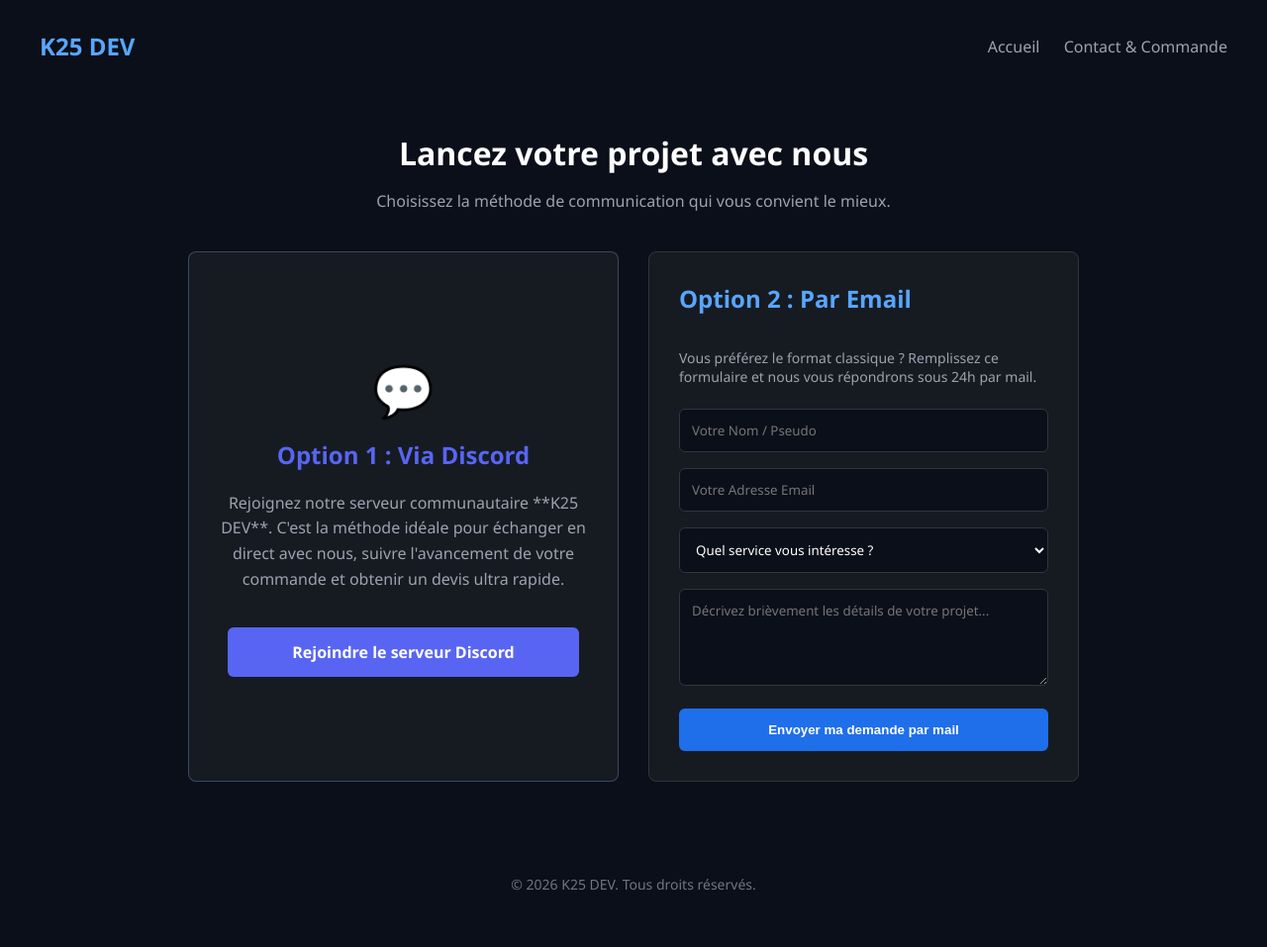
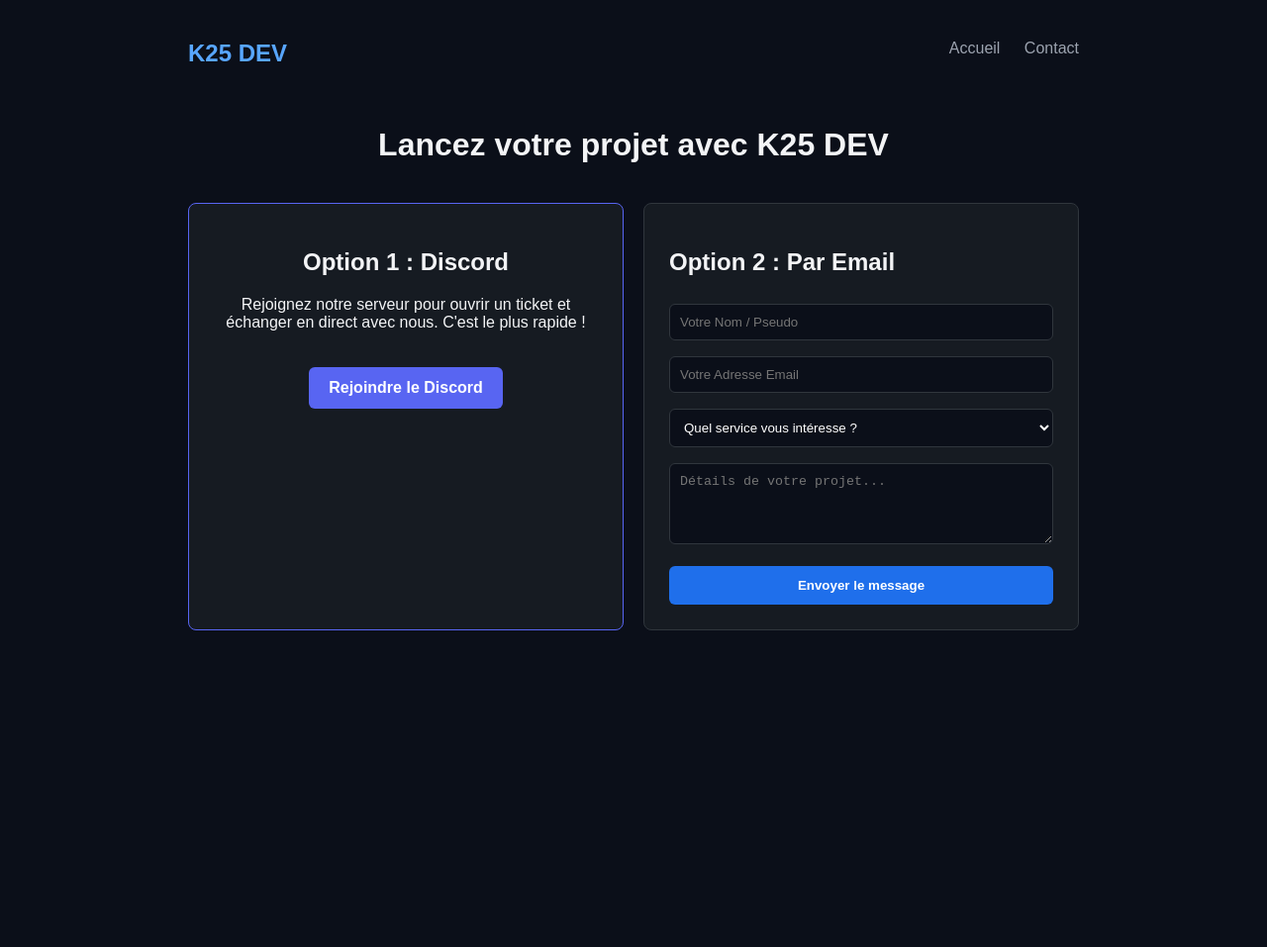
Before and after one commit to Ti-ti25/K25DEV, a website: page contact.html in a window 1280 px wide. Shown: the whole page at 99% size. After the commit the page ends 800 px from the top, so only its background shows below. Drawn offline with Linux system fonts and the light colour scheme.

Commit message:
Add files via upload

```diff
--- a/contact.html
+++ b/contact.html
@@ -3,41 +3,29 @@
 <head>
     <meta charset="UTF-8">
     <meta name="viewport" content="width=device-width, initial-scale=1.0">
-    <title>Discuter d'un projet | K25 DEV</title>
+    <title>Contact | K25 DEV</title>
     <style>
-        body { background-color: #0b0f19; color: #f3f4f6; font-family: 'Segoe UI', sans-serif; margin: 0; padding: 0; }
-        header { max-width: 1200px; margin: 0 auto; padding: 30px 20px; display: flex; justify-content: space-between; align-items: center; }
+        body { background-color: #0b0f19; color: #f3f4f6; font-family: sans-serif; margin: 0; padding: 20px; }
+        header { max-width: 900px; margin: 0 auto; display: flex; justify-content: space-between; padding: 20px 0; }
         .logo { font-size: 24px; font-weight: bold; color: #58a6ff; text-decoration: none; }
-        nav a { color: #9ca3af; text-decoration: none; margin-left: 20px; font-weight: 500; }
-        nav a:hover { color: #58a6ff; }
+        nav a { color: #9ca3af; text-decoration: none; margin-left: 20px; }
 
-        .container { max-width: 900px; margin: 40px auto; padding: 0 20px; }
-        h1 { text-align: center; color: #ffffff; margin-bottom: 10px; font-size: 32px; }
-        .subtitle { text-align: center; color: #9ca3af; margin-bottom: 40px; font-size: 16px; }
+        .container { max-width: 900px; margin: 40px auto; }
+        h1 { text-align: center; }
 
-        /* Grille pour les deux choix de contact */
-        .contact-grid { display: flex; gap: 30px; }
-        .contact-box { flex: 1; background: #161b22; border: 1px solid #30363d; border-radius: 8px; padding: 30px; display: flex; flex-direction: column; justify-content: space-between; }
+        .contact-grid { display: flex; gap: 20px; margin-top: 40px; }
+        .box { flex: 1; background: #161b22; border: 1px solid #30363d; border-radius: 8px; padding: 25px; }
 
-        /* Style de l'option Discord */
-        .box-discord { border-color: rgba(114, 137, 218, 0.4); text-align: center; justify-content: center; align-items: center; }
-        .box-discord:hover { border-color: #5865f2; }
-        .discord-icon { font-size: 50px; margin-bottom: 15px; }
-        .box-discord h2 { color: #5865f2; margin-top: 0; }
-        .btn-discord { display: inline-block; background-color: #5865f2; color: white; padding: 14px 28px; border-radius: 6px; text-decoration: none; font-weight: bold; width: 80%; transition: background 0.2s; margin-top: 20px; }
-        .btn-discord:hover { background-color: #4752c4; }
+        /* Discord */
+        .box-discord { text-align: center; border-color: #5865f2; }
+        .btn-discord { display: inline-block; background: #5865f2; color: white; padding: 12px 20px; border-radius: 6px; text-decoration: none; font-weight: bold; margin-top: 20px; }
 
-        /* Style de l'option Formulaire Mail */
-        .box-mail h2 { color: #58a6ff; margin-top: 0; }
-        input, textarea, select { width: 100%; padding: 12px; margin: 8px 0; background: #0b0f19; border: 1px solid #30363d; color: white; border-radius: 6px; box-sizing: border-box; font-family: inherit; }
-        input:focus, textarea:focus, select:focus { border-color: #58a6ff; outline: none; }
-        button { width: 100%; padding: 14px; background: #1f6feb; border: none; color: white; font-weight: bold; border-radius: 6px; cursor: pointer; transition: background 0.2s; margin-top: 10px; }
+        /* Formulaire */
+        input, textarea, select { width: 100%; padding: 10px; margin: 8px 0; background: #0b0f19; border: 1px solid #30363d; color: white; border-radius: 6px; box-sizing: border-box; }
+        button { width: 100%; padding: 12px; background: #1f6feb; border: none; color: white; font-weight: bold; border-radius: 6px; cursor: pointer; margin-top: 10px; }
         button:hover { background: #388bfd; }
 
-        @media (max-width: 768px) {
-            .contact-grid { flex-direction: column; }
-        }
-        footer { text-align: center; padding: 40px; color: #6e7681; font-size: 14px; }
+        @media (max-width: 768px) { .contact-grid { flex-direction: column; } }
     </style>
 </head>
 <body>
@@ -46,56 +34,48 @@
         <a href="/" class="logo">K25 DEV</a>
         <nav>
             <a href="/">Accueil</a>
-            <a href="/contact">Contact & Commande</a>
+            <a href="/contact">Contact</a>
         </nav>
     </header>
 
     <div class="container">
-        <h1>Lancez votre projet avec nous</h1>
-        <p class="subtitle">Choisissez la méthode de communication qui vous convient le mieux.</p>
+        <h1>Lancez votre projet avec K25 DEV</h1>
 
         <div class="contact-grid">
 
-            <!-- Option Discord -->
-            <div class="contact-box box-discord">
-                <div>
-                    <div class="discord-icon">💬</div>
-                    <h2>Option 1 : Via Discord</h2>
-                    <p style="color: #9ca3af; line-height: 1.6;">Rejoignez notre serveur communautaire **K25 DEV**. C'est la méthode idéale pour échanger en direct avec nous, suivre l'avancement de votre commande et obtenir un devis ultra rapide.</p>
-                </div>
-                <!-- Remplace le # par votre vrai lien d'invitation Discord permanent -->
-                <a href="https://discord.gg/w4HpEFAXn5" target="_blank" class="btn-discord">Rejoindre le serveur Discord</a>
+            <!-- CODE DISCORD SIMPLE -->
+            <div class="box box-discord">
+                <h2>Option 1 : Discord</h2>
+                <p>Rejoignez notre serveur pour ouvrir un ticket et échanger en direct avec nous. C'est le plus rapide !</p>
+                <!-- METS TON LIEN DISCORD CI-DESSOUS -->
+                <a href="https://discord.gg/TON_INVITATION" target="_blank" class="btn-discord">Rejoindre le Discord</a>
             </div>
 
-            <!-- Option Formulaire Mail -->
-            <div class="contact-box box-mail">
+            <!-- CODE FORMSPREE SIMPLE -->
+            <div class="box">
                 <h2>Option 2 : Par Email</h2>
-                <p style="color: #9ca3af; margin-bottom: 15px; font-size: 14px;">Vous préférez le format classique ? Remplissez ce formulaire et nous vous répondrons sous 24h par mail.</p>
+                <!-- METS TON LIEN FORMSPREE CI-DESSOUS -->
+                <form action="https://formspree.io/f/TON_CODE_FORMSPREE" method="POST">
 
-                <form action="#" method="POST">
-                    <input type="text" placeholder="Votre Nom / Pseudo" required>
-                    <input type="email" placeholder="Votre Adresse Email" required>
+                    <input type="text" name="Nom" placeholder="Votre Nom / Pseudo" required>
+                    <input type="email" name="Email" placeholder="Votre Adresse Email" required>
 
-                    <select required>
+                    <select name="Service" required>
                         <option value="" disabled selected>Quel service vous intéresse ?</option>
-                        <option value="data">Traitement & Organisation de données (Python)</option>
-                        <option value="scraping">Extraction de données Web (Scraping)</option>
-                        <option value="bug">Correction de bugs HTML & CSS</option>
-                        <option value="discord">Configuration de serveur Discord PRO</option>
-                        <option value="autre">Autre projet sur-mesure</option>
+                        <option value="Python">Python & Données</option>
+                        <option value="Scraping">Extraction Web (Scraping)</option>
+                        <option value="Web">Bugs HTML / CSS</option>
+                        <option value="Discord">Serveur Discord Pro</option>
                     </select>
 
-                    <textarea rows="4" placeholder="Décrivez brièvement les détails de votre projet..." required></textarea>
-                    <button type="submit">Envoyer ma demande par mail</button>
+                    <textarea name="Message" rows="4" placeholder="Détails de votre projet..." required></textarea>
+
+                    <button type="submit">Envoyer le message</button>
                 </form>
             </div>
 
         </div>
     </div>
 
-    <footer>
-        <p>&copy; 2026 K25 DEV. Tous droits réservés.</p>
-    </footer>
-
 </body>
 </html>
```
